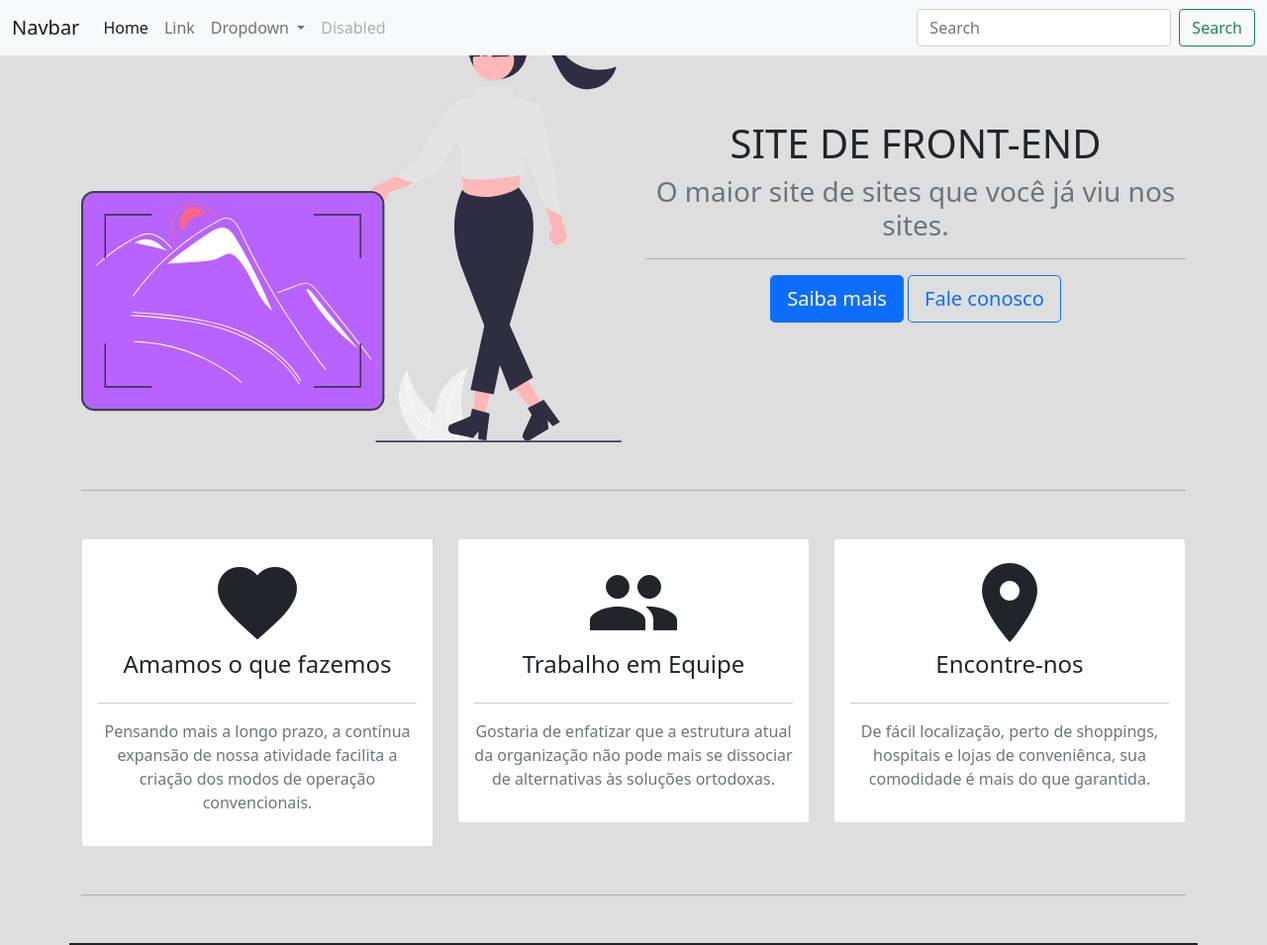
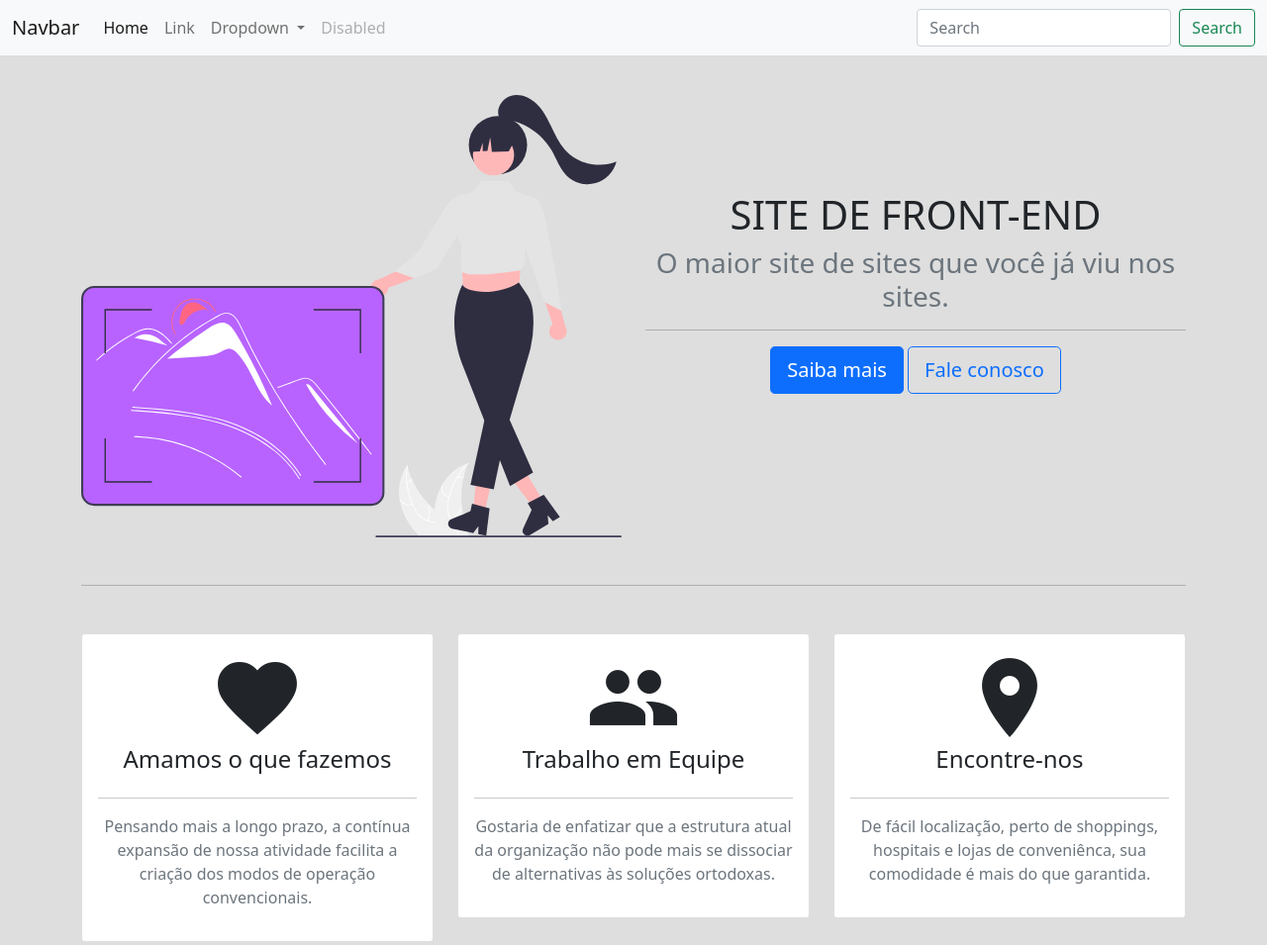
Before and after one commit to iwtrainingbr/site-front-11, a plain HTML site: page index.html in a window 1280 px wide. Shown: the top 955 px of the page at 99% size. Drawn offline with nearby package versions, Linux system fonts and the light colour scheme.

Commit message:
Ajusta a distancia da imagem do header do topo

```diff
--- a/index.html
+++ b/index.html
@@ -15,7 +15,7 @@
   </head>
   <body class="container">
 
-    <nav class="navbar navbar-expand-lg navbar-light bg-light fixed-top">
+    <nav class="navbar mb-3 navbar-expand-lg navbar-light bg-light fixed-top">
       <div class="container-fluid">
         <a class="navbar-brand" href="#">Navbar</a>
         <button class="navbar-toggler" type="button" data-bs-toggle="collapse" data-bs-target="#navbarSupportedContent" aria-controls="navbarSupportedContent" aria-expanded="false" aria-label="Toggle navigation">
@@ -52,9 +52,9 @@
       </div>
     </nav>
 
-    <header class="row align-items-center">
+    <header class="row mt-5 align-items-center">
       <div class="col">
-        <img mt-5 class="animate__animated animate__jello" src="img/header.svg" width="100%" alt="">
+        <img  class=" mt-5 animate__animated animate__jello" src="img/header.svg" width="100%" alt="">
       </div>
 
       <div class="col text-center">
```
